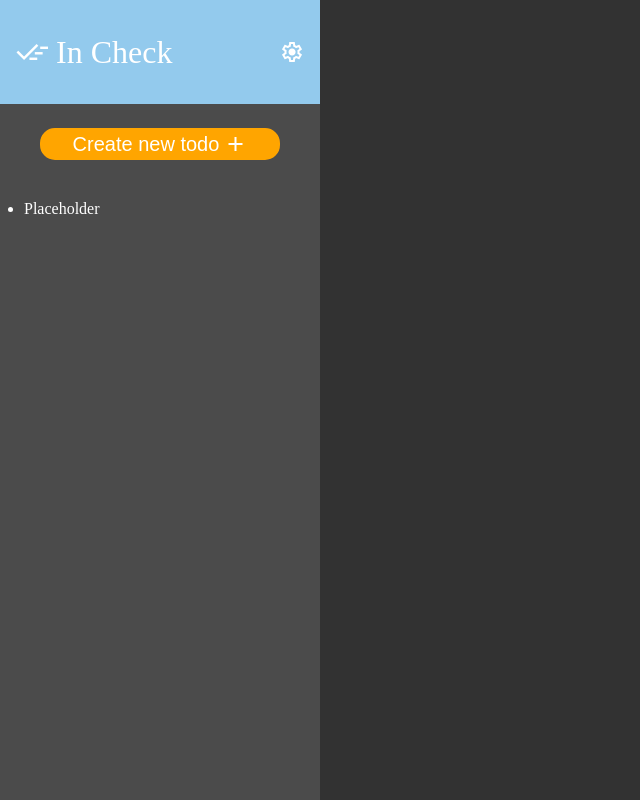
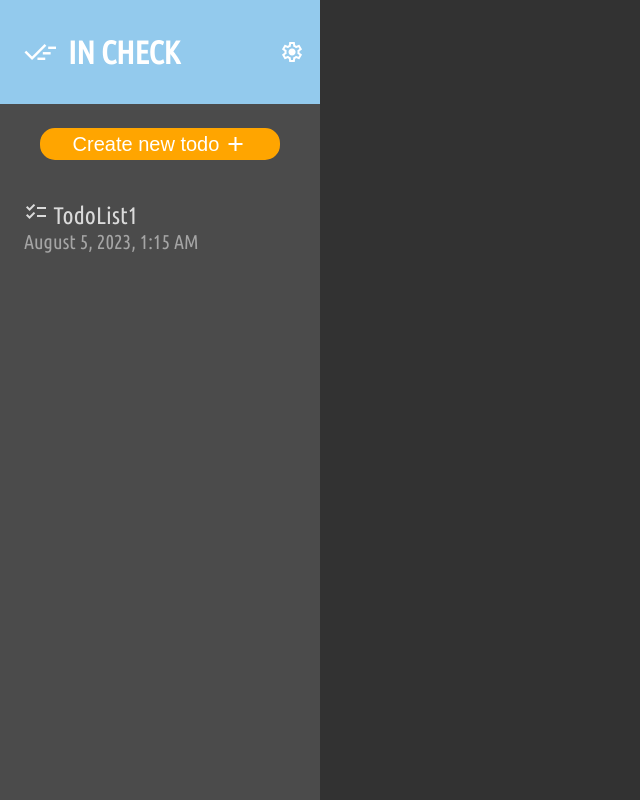
Before and after one commit to HudsonBean/TodoList, a React (Vite) app in the folder client/: page / in a window 1280 px wide. Shown: the whole page, without its empty margins (0-640 px from the left). Built offline with nearby package versions, Linux system fonts and the light colour scheme.

Commit message:
set up todo-lists

```diff
--- a/client/index.html
+++ b/client/index.html
@@ -6,7 +6,12 @@
     <meta name="viewport" content="width=device-width, initial-scale=1.0" />
     <title>In Check</title>
     <!--Fonts-->
-
+    <link rel="preconnect" href="https://fonts.googleapis.com" />
+    <link rel="preconnect" href="https://fonts.gstatic.com" crossorigin />
+    <link
+      href="https://fonts.googleapis.com/css2?family=Ubuntu+Condensed&display=swap"
+      rel="stylesheet"
+    />
     <!--Icons-->
     <link
       rel="stylesheet"
--- a/client/src/components/Template.tsx
+++ b/client/src/components/Template.tsx
@@ -11,7 +11,7 @@
             <span className="material-symbols-outlined banner__logo">
               sweep
             </span>
-            <span>In Check</span>
+            <span className="banner__title">In Check</span>
           </div>
           <span className="material-symbols-outlined banner__settings-icon">
             settings
@@ -30,11 +30,19 @@
             </span>
           </Button>
         </div>
-        <div className="nav-bar__todo-lists">
-          <ul>
-            <li>Placeholder</li>
-          </ul>
-        </div>
+        <ul className="nav-bar__todo-lists">
+          <li>
+            <div>
+              <span className="material-symbols-outlined todo-lists__todo-list-icon">
+                checklist
+              </span>
+              <span>TodoList1</span>
+            </div>
+            <span className="todo-lists__todo-list-date">
+              August 5, 2023, 1:15 AM
+            </span>
+          </li>
+        </ul>
       </nav>
     </div>
   );
--- a/client/src/styles/App.css
+++ b/client/src/styles/App.css
@@ -4,4 +4,5 @@
   box-sizing: border-box;
   background-color: rgb(50, 50, 50);
   color: white;
+  font-family: "Ubuntu Condensed", sans-serif;
 }/*# sourceMappingURL=App.css.map */
--- a/client/src/styles/App.scss
+++ b/client/src/styles/App.scss
@@ -7,4 +7,5 @@
   box-sizing: border-box;
   background-color: $background;
   color: white;
+  font-family: "Ubuntu Condensed", sans-serif;
 }
--- a/client/src/styles/Template.css
+++ b/client/src/styles/Template.css
@@ -19,13 +19,18 @@
   display: flex;
   justify-content: center;
   align-items: center;
-}
-.template .template__nav-bar .nav-bar__banner .banner__title .banner__logo {
-  margin-left: 1rem;
-  margin-right: 0.5rem;
+  font-weight: 690;
+  text-transform: uppercase;
 }
 .template .template__nav-bar .nav-bar__banner .banner__title span {
   font-size: 2rem;
+}
+.template .template__nav-bar .nav-bar__banner .banner__title .banner__logo {
+  margin-left: 1.5rem;
+  margin-right: 0.5rem;
+}
+.template .template__nav-bar .nav-bar__banner .banner__title .banner__title {
+  margin-left: 0.25rem;
 }
 .template .template__nav-bar .nav-bar__banner .banner__settings-icon {
   margin-right: 1rem;
@@ -60,12 +65,22 @@
   font-size: 1.75;
 }
 .template .template__nav-bar .nav-bar__todo-lists {
+  padding: 0;
   width: 20rem;
+  list-style-type: none;
+}
+.template .template__nav-bar .nav-bar__todo-lists li {
+  color: rgba(255, 255, 255, 0.8);
+  font-size: 1.5rem;
+  font-weight: 0;
+  margin: 0rem 0rem 1.5rem 1.5rem;
   display: flex;
-  justify-content: center;
-  align-items: center;
+  flex-direction: column;
 }
-.template .template__nav-bar .nav-bar__todo-lists ul {
-  padding: 0;
-  width: 85%;
+.template .template__nav-bar .nav-bar__todo-lists .todo-lists__todo-list-icon {
+  margin-right: 0.35rem;
+}
+.template .template__nav-bar .nav-bar__todo-lists .todo-lists__todo-list-date {
+  color: rgba(255, 255, 255, 0.5);
+  font-size: 20px;
 }/*# sourceMappingURL=Template.css.map */
--- a/client/src/styles/Template.scss
+++ b/client/src/styles/Template.scss
@@ -19,12 +19,17 @@
         display: flex;
         justify-content: center;
         align-items: center;
+        font-weight: 690;
+        text-transform: uppercase;
+        span {
+          font-size: 2rem;
+        }
         .banner__logo {
-          margin-left: 1rem;
+          margin-left: 1.5rem;
           margin-right: 0.5rem;
         }
-        span {
-          font-size: 2rem;
+        .banner__title {
+          margin-left: 0.25rem;
         }
       }
       .banner__settings-icon {
@@ -62,13 +67,23 @@
       }
     }
     .nav-bar__todo-lists {
+      padding: 0;
       width: 20rem;
-      display: flex;
-      justify-content: center;
-      align-items: center;
-      ul {
-        padding: 0;
-        width: 85%;
+      list-style-type: none;
+      li {
+        color: rgba(255, 255, 255, 0.8);
+        font-size: 1.5rem;
+        font-weight: 0;
+        margin: 0rem 0rem 1.5rem 1.5rem;
+        display: flex;
+        flex-direction: column;
+      }
+      .todo-lists__todo-list-icon {
+        margin-right: 0.35rem;
+      }
+      .todo-lists__todo-list-date {
+        color: rgba(255, 255, 255, 0.5);
+        font-size: 20px;
       }
     }
   }
```
Also changed, not shown: 2 other files (tests, documents, lock files or other folders).
